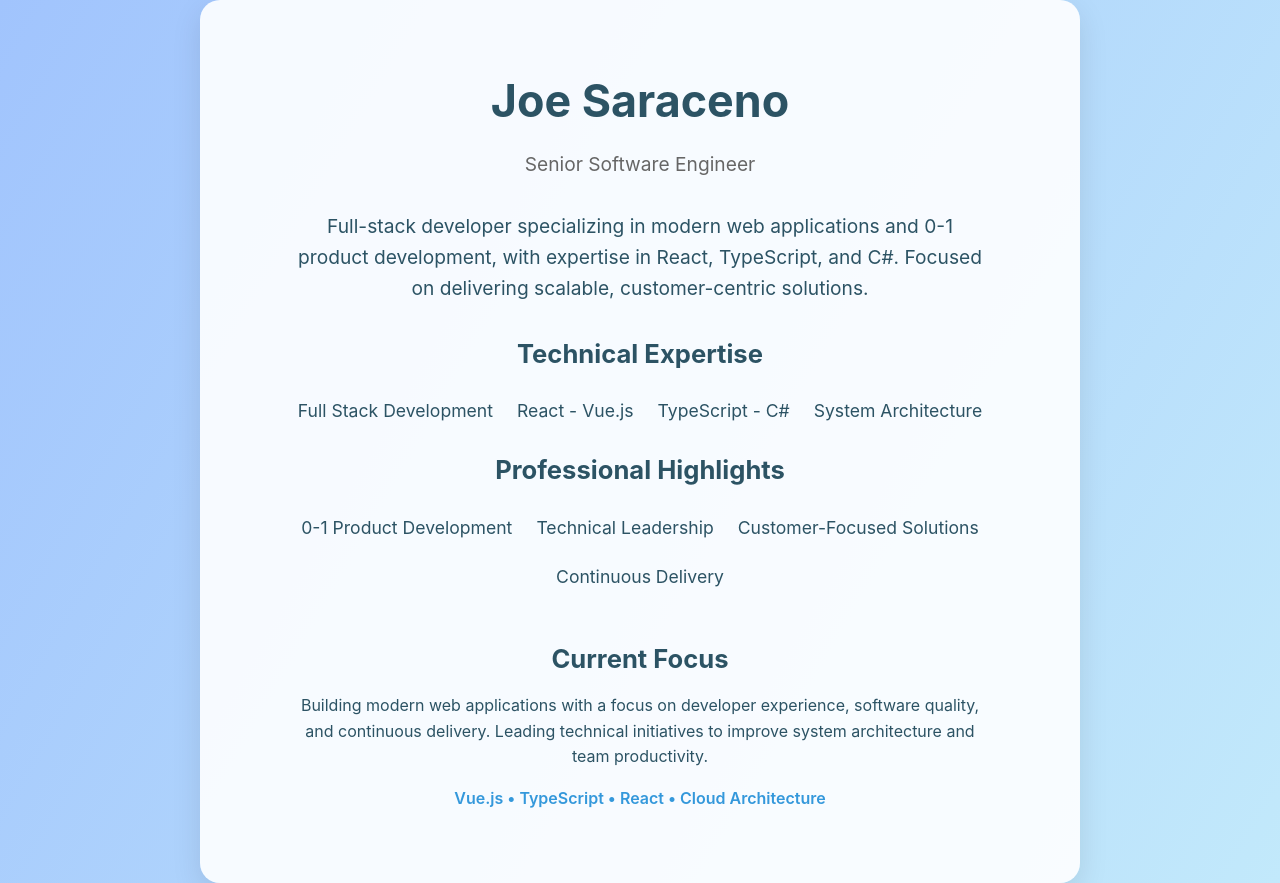
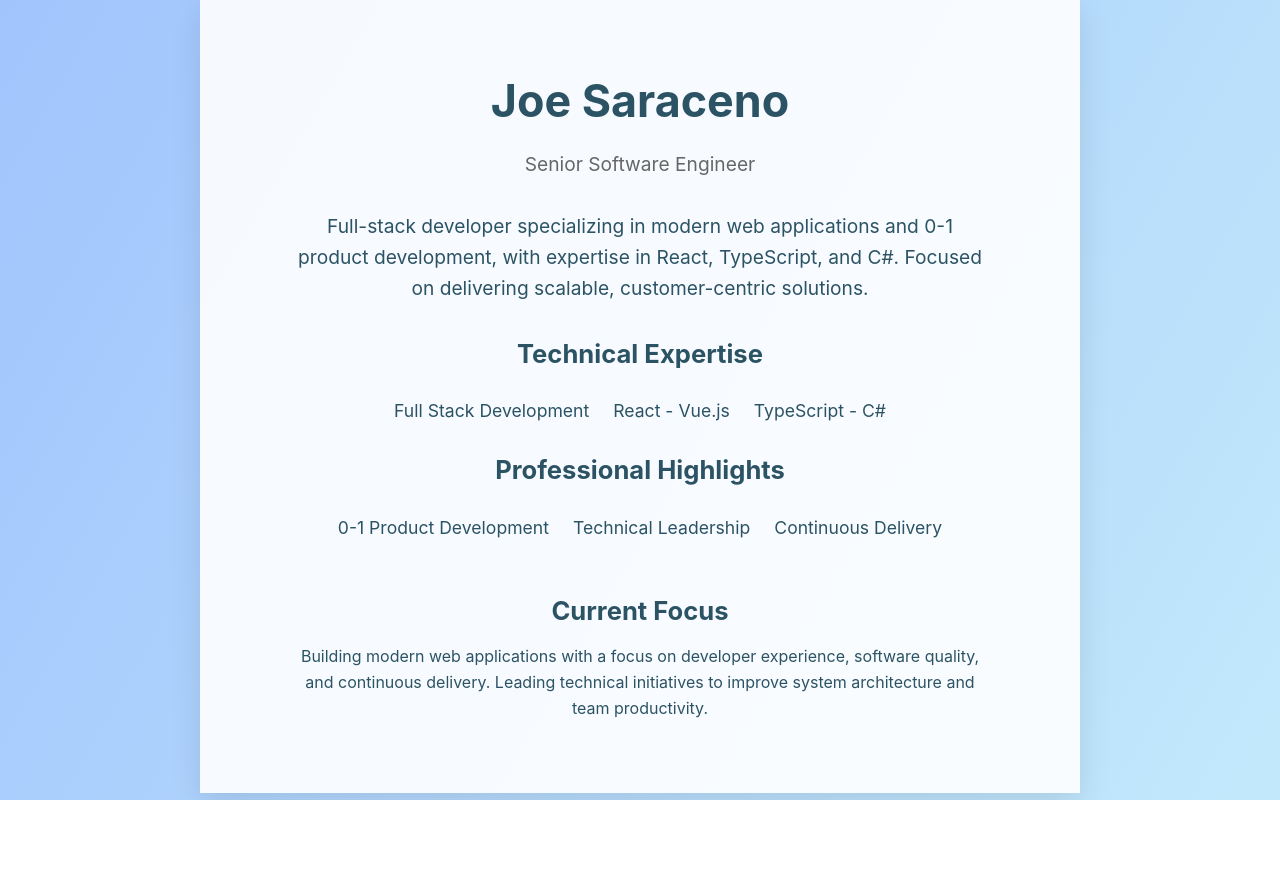
Before and after one commit to honestcomrade/honestcomrade.github.io, a Vue app: page / in a window 1280 px wide. After the commit the page ends 800 px from the top, so only its background shows below. Built offline with nearby package versions, Linux system fonts and the light colour scheme.

Commit message:
nice tweaks

```diff
--- a/src/App.vue
+++ b/src/App.vue
@@ -7,13 +7,11 @@ const technicalSkills: Skill[] = [
   { title: 'Full Stack Development' },
   { title: 'React - Vue.js' },
   { title: 'TypeScript - C#' },
-  { title: 'System Architecture' }
 ];
 
 const highlights: Skill[] = [
   { title: '0-1 Product Development' },
   { title: 'Technical Leadership' },
-  { title: 'Customer-Focused Solutions' },
   { title: 'Continuous Delivery' }
 ];
 </script>
@@ -56,7 +54,6 @@ const highlights: Skill[] = [
           software quality, and continuous delivery. Leading technical initiatives
           to improve system architecture and team productivity.
         </p>
-        <p class="tech-list">Vue.js • TypeScript • React • Cloud Architecture</p>
       </section>
     </div>
   </div>
--- a/src/style.css
+++ b/src/style.css
@@ -19,7 +19,6 @@ body {
   padding: 2.5rem;
   width: 100%;
   background: rgba(255, 255, 255, 0.9);
-  border-radius: 20px;
   box-shadow: 0 10px 30px rgba(0, 0, 0, 0.1);
 }
 
```
